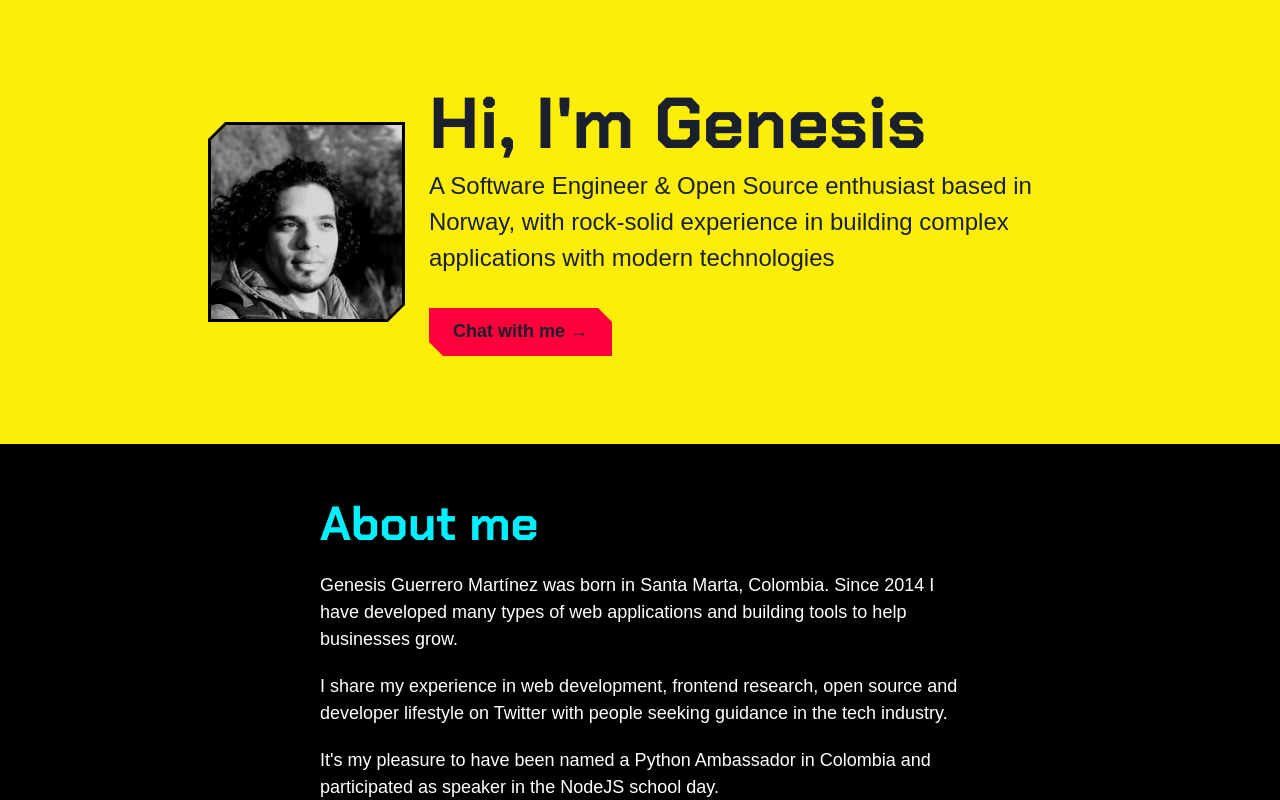
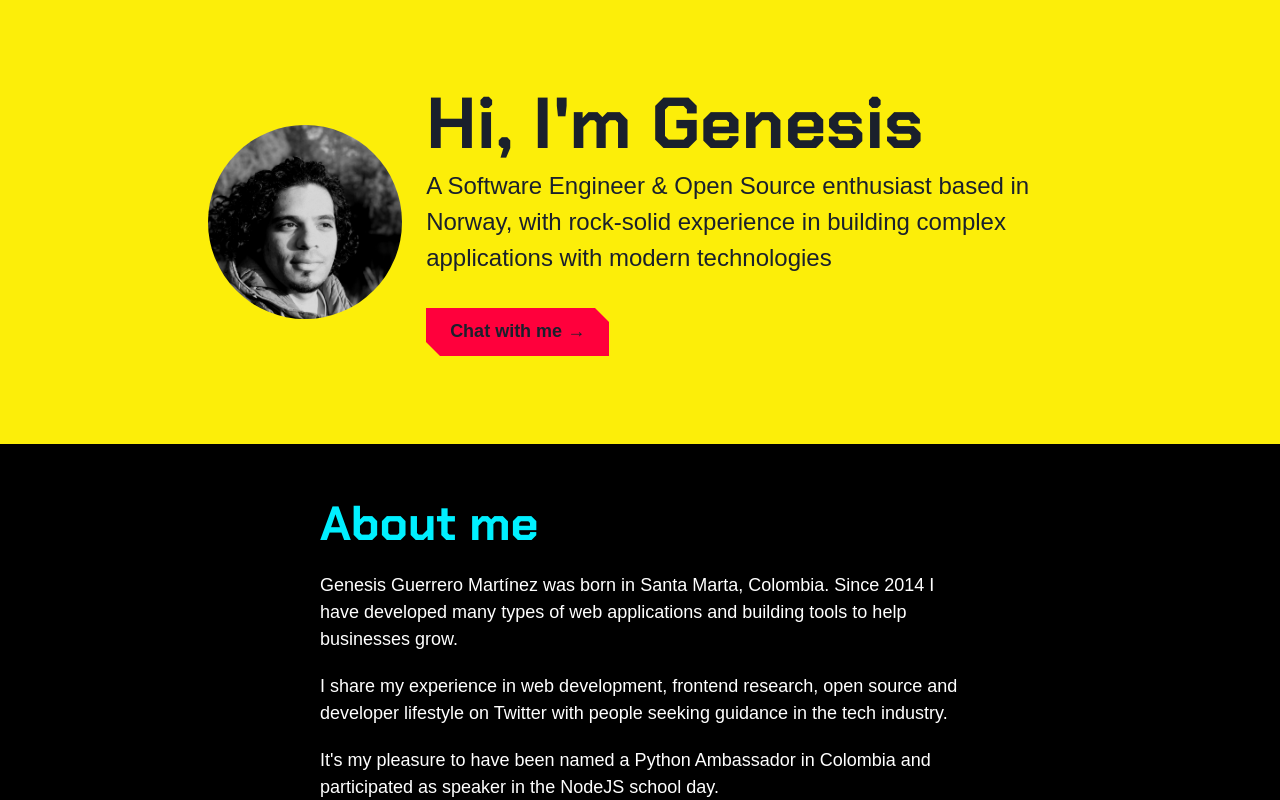
Before and after one commit to gengue/personal-website, a Next.js app: page / in a window 1280 px wide. Shown: the top 800 px of the page. Built offline with nearby package versions, Linux system fonts and the light colour scheme.

Commit message:
put social links on footer

```diff
--- a/components/Footer.tsx
+++ b/components/Footer.tsx
@@ -20,18 +20,18 @@ const Footer = () => {
       >
         <Text mr={4}>Find me on</Text>
         <HStack spacing={6} fontSize="4xl">
-          <Link>
+          <Link href="https://twitter.com/geneguer" isExternal>
             <AiOutlineTwitter />
           </Link>
-          <Link>
+          <Link href="https://www.linkedin.com/in/genesis-guerrero/" isExternal>
             <AiFillLinkedin />
           </Link>
 
-          <Link>
+          <Link href="https://github.com/gengue" isExternal>
             <AiOutlineGithub />
           </Link>
 
-          <Link>
+          <Link href="https://www.instagram.com/genesis.codes/ isExternal">
             <AiOutlineInstagram />
           </Link>
         </HStack>
--- a/components/Hero.tsx
+++ b/components/Hero.tsx
@@ -49,21 +49,17 @@ const Hero = () => {
           justifyItems="center"
           alignItems="center"
         >
-          <Box
-            height="200px"
+          <Image
+            src="/me.jpeg"
+            alt="Genesis Guerreros's picture"
+            height="500px"
             width="500px"
-            border="3px solid black"
-            position="relative"
-          >
-            <Image
-              src="/me.jpeg"
-              alt="Genesis Guerreros's picture"
-              layout="fill"
-              objectFit="cover"
-              objectPosition="center"
-            />
-            <Corners />
-          </Box>
+            objectFit="cover"
+            objectPosition="center"
+            style={{
+              borderRadius: "50%",
+            }}
+          />
           <Box m={6}>
             <Heading as="h1" size="4xl" mb={2}>
               Hi, I'm Genesis
```
